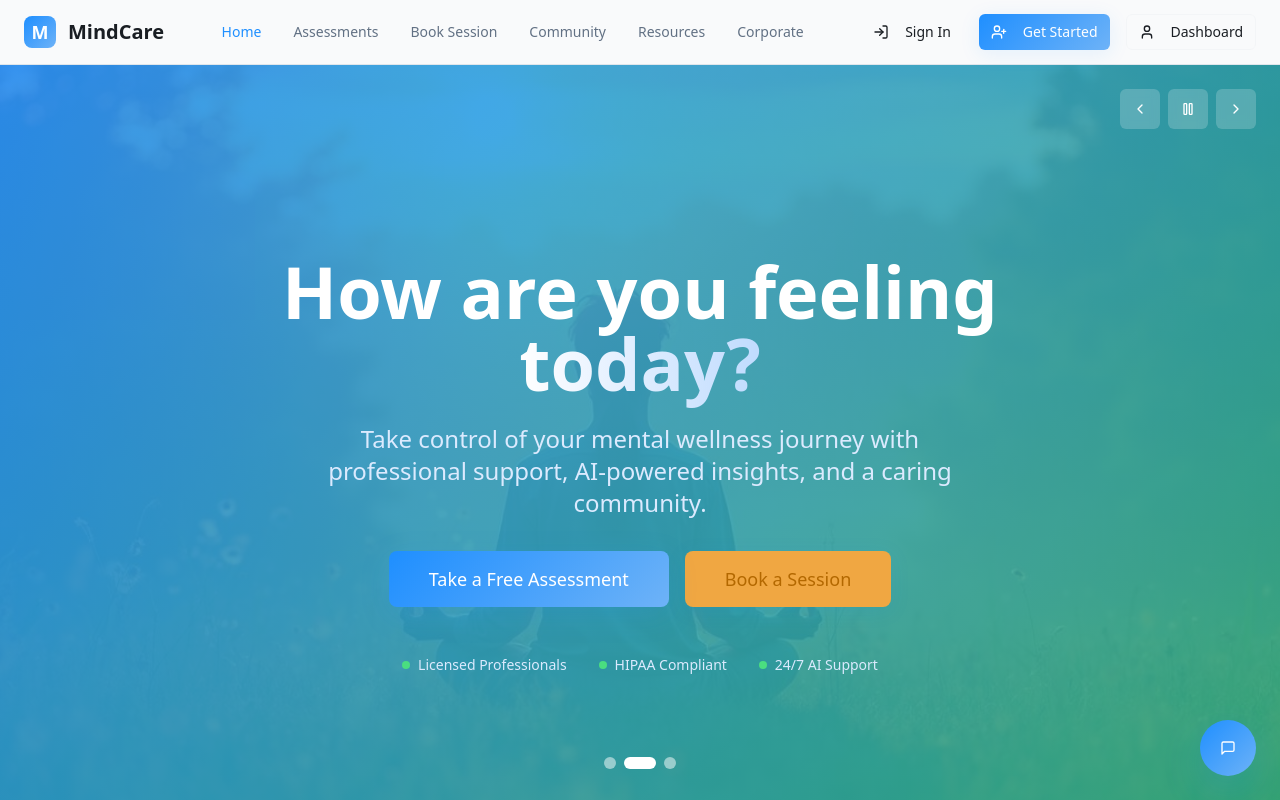
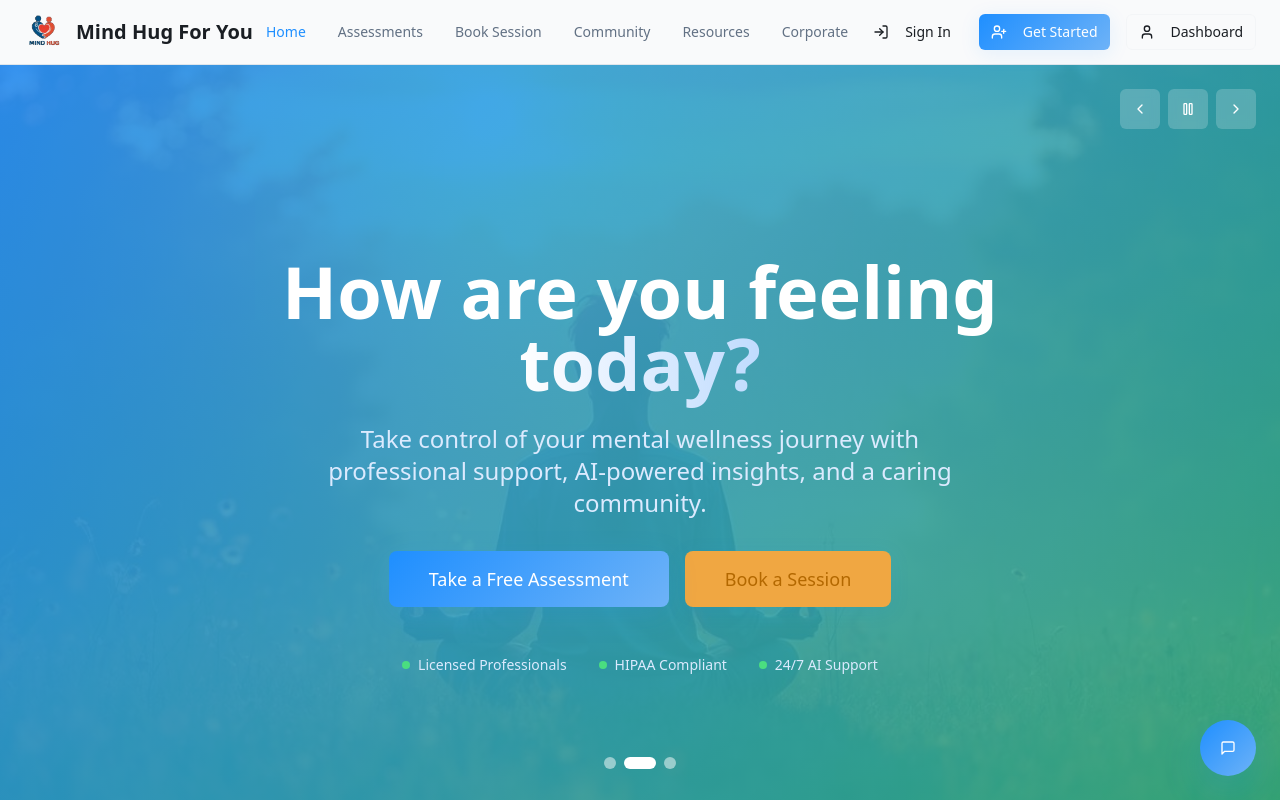
Before and after one commit to djamy2006/emotion-care-hub, a React (Vite) app: page / in a window 1280 px wide. Shown: the top 800 px of the page. Built offline with nearby package versions, Linux system fonts and the light colour scheme.

Commit message:
Replace logo and text
Replaced the existing logo and text with the provided "Mind Hug For You" logo and text.

```diff
--- a/src/components/Navigation.tsx
+++ b/src/components/Navigation.tsx
@@ -30,10 +30,12 @@ export const Navigation = () => {
             className="flex items-center cursor-pointer"
             onClick={() => navigate("/")}
           >
-            <div className="w-8 h-8 bg-gradient-primary rounded-lg flex items-center justify-center mr-3">
-              <span className="text-primary-foreground font-bold text-lg">M</span>
-            </div>
-            <span className="text-xl font-bold text-foreground">MindCare</span>
+            <img
+              src="/lovable-uploads/97ff300d-0fc5-4b09-a50b-28b126994075.png"
+              alt="Mind Hug For You Logo"
+              className="w-10 h-10 mr-3"
+            />
+            <span className="text-xl font-bold text-foreground">Mind Hug For You</span>
           </div>
 
           {/* Desktop Navigation */}
```
Also changed, not shown: public/lovable-uploads/97ff300d-0fc5-4b09-a50b-28b126994075.png (added).
